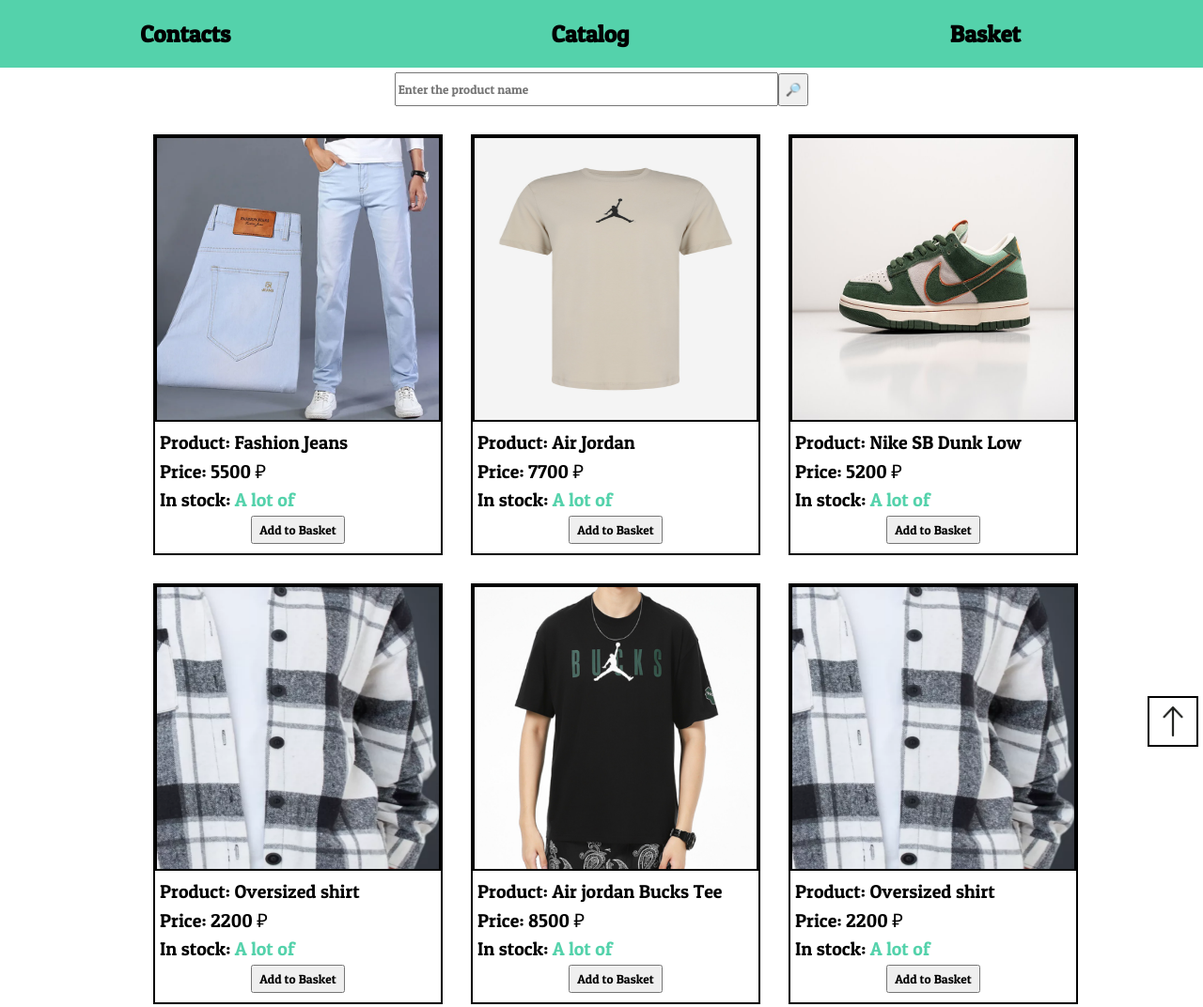
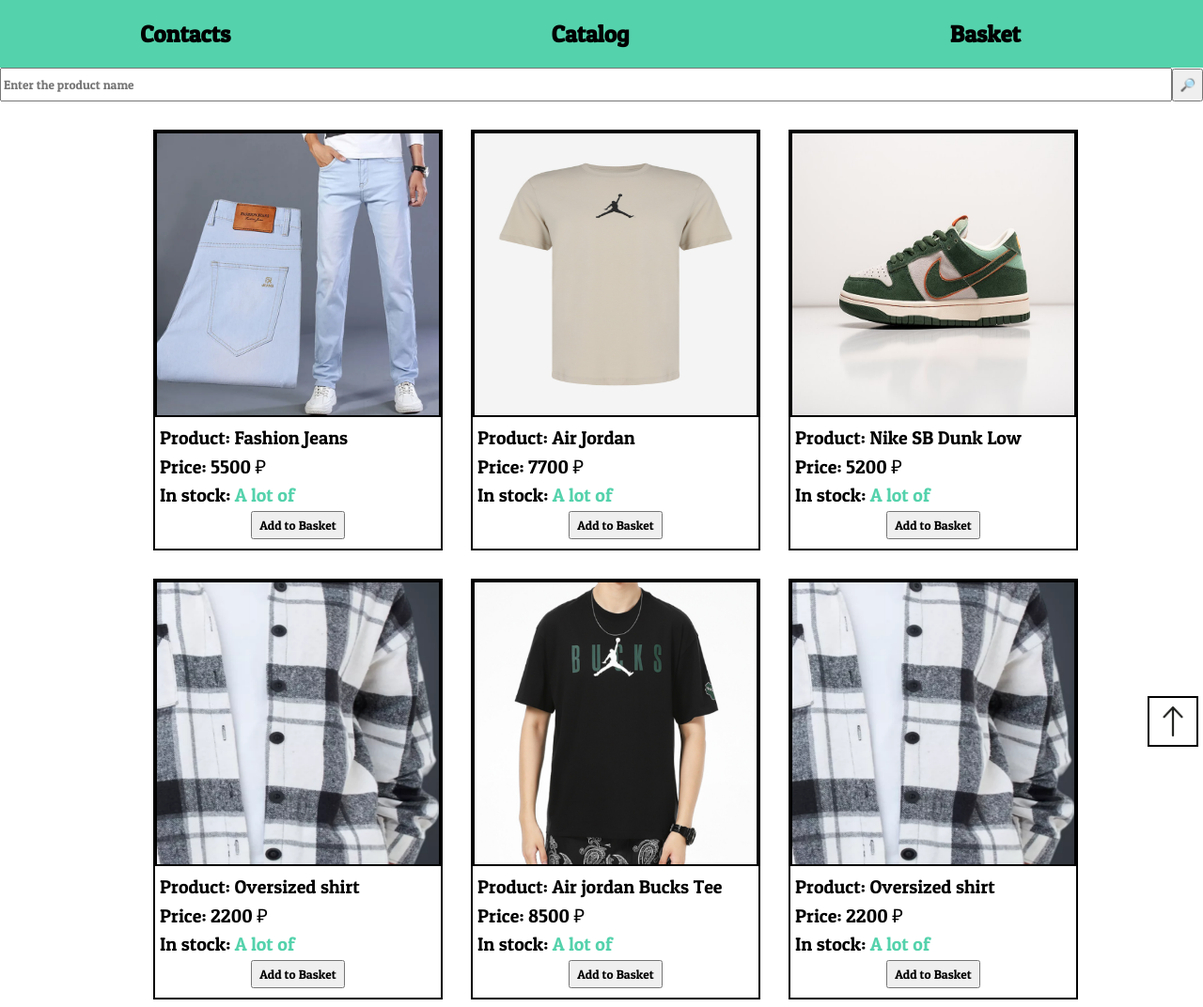
Before and after one commit to voskanyan777/web, a plain HTML site: page main.html in a window 1280 px wide. Shown: the top 1072 px of the page at 94% size. Drawn offline with Linux system fonts and the light colour scheme.

Commit message:
update search bar

```diff
--- a/styles/main.css
+++ b/styles/main.css
@@ -32,13 +32,13 @@
     display: flex;
     align-items: center;
     justify-content: center;
-    margin-top: 5px;
 }
 
 .search input{
-    width: 400px;
+    width: 100%;
     height: 30px;
 }
+
 .search button{
     height: 35px;
 }
```
